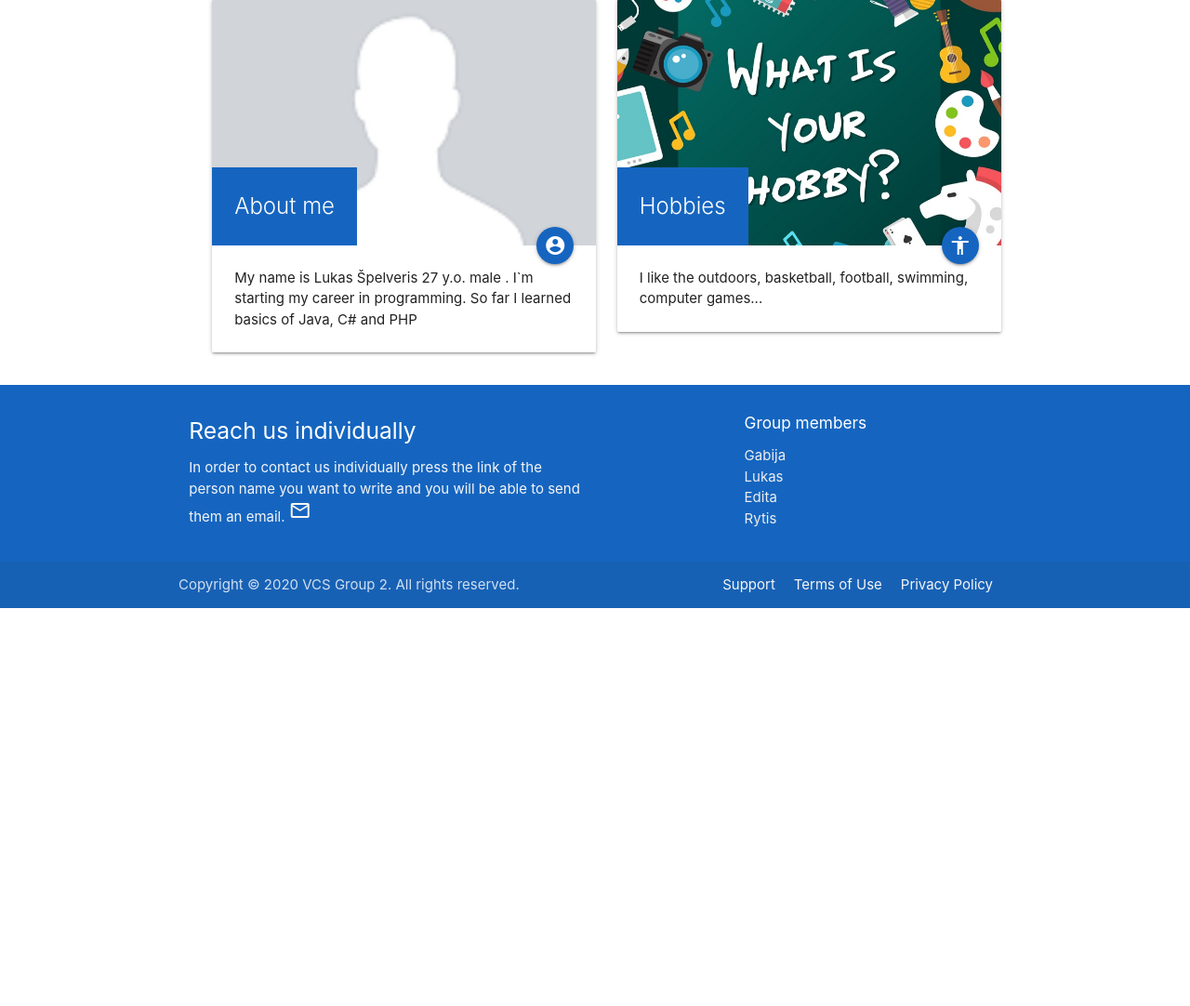
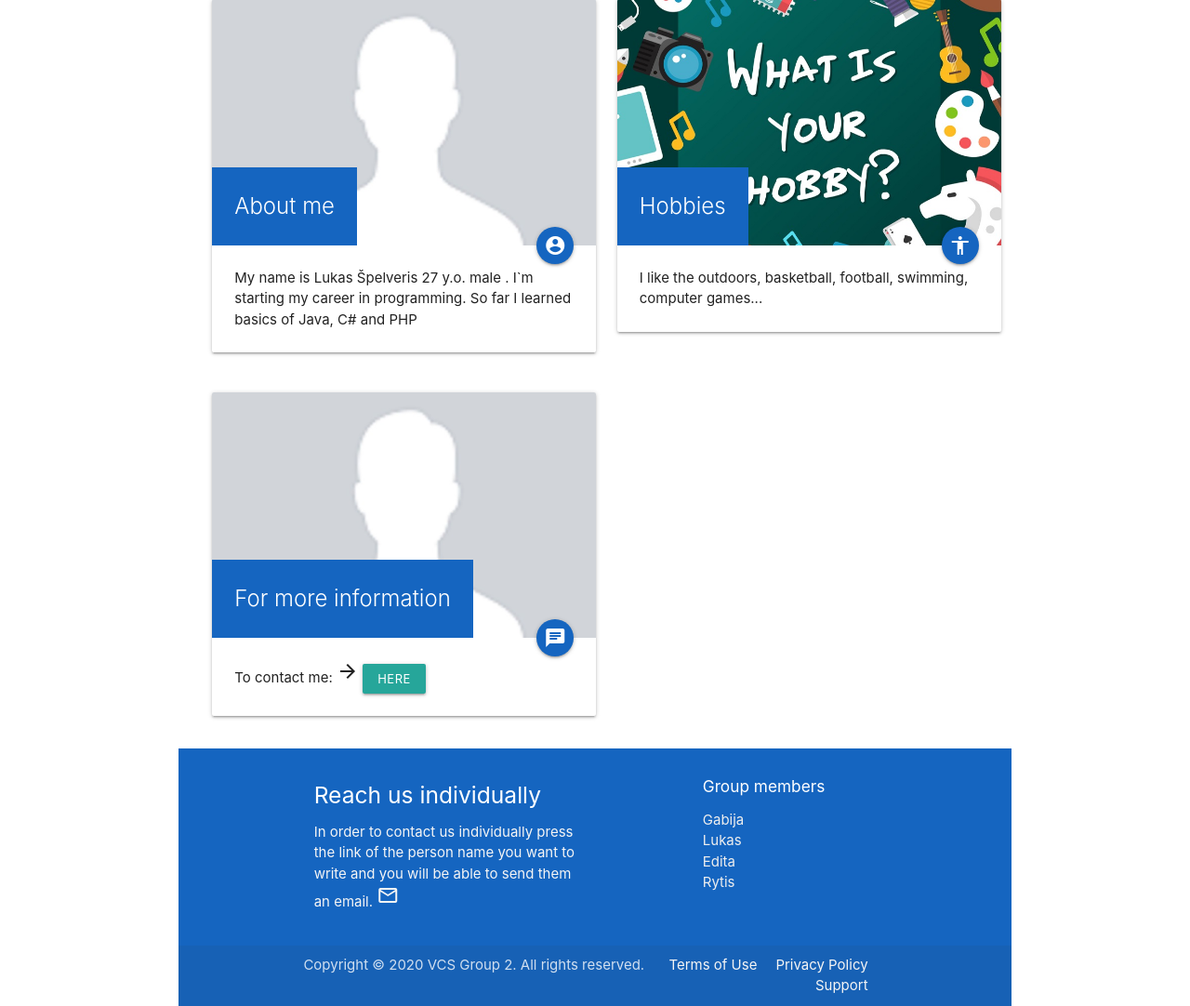
Before and after one commit to JuppyOG/vcs2011-grupe2, a PHP site: page /lukas.php in a window 1280 px wide. Shown: the part 209-1291 px from the top of the page at 93% size. Before the commit the page ends 863 px from the top, so only its background shows below. Run offline with PHP 8.4, Linux system fonts and the light colour scheme.

Commit message:
redagavimas about.php faile

```diff
--- a/about.php
+++ b/about.php
@@ -52,4 +52,5 @@
 </div>
 
 
+
 <?php include "footer.php" ?>
--- a/lukas.php
+++ b/lukas.php
@@ -32,6 +32,19 @@
       </div>
     </div>
   </div>
+  <div class="row">
+    <div class="col s12 m6">
+      <div class="card">
+        <div class="card-image">
+          <img src="images/defaultImageResized.jpg">
+          <span class="card-title blue darken-3">For more information</a></span>
+          <a class="btn-floating halfway-fab waves-effect waves-light blue darken-3"><i class="material-icons">chat</i></a>
+        </div>
+        <div class="card-content">
+          <p>To contact me: <i class="material-icons">arrow_forward</i> <a class="btn-small" href="contacts.php">here</a></p>
+        </div>
+      </div>
+    </div>
   </div>
 </div>
 
```
